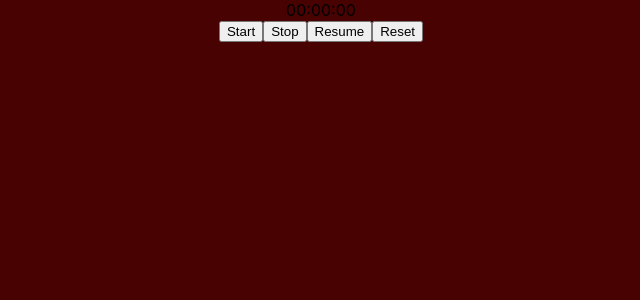
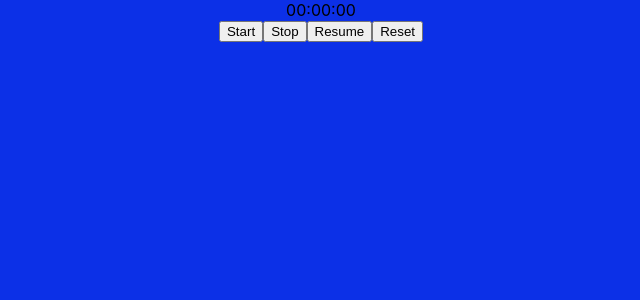
Before and after one commit to Trizzy570/react-timer, a React (Create React App) app: page / in a window 1280 px wide. Shown: the top 300 px of the page, without its empty margins (319-959 px from the left). Built offline with nearby package versions, Linux system fonts and the light colour scheme.

Commit message:
<background color>

```diff
--- a/src/index.css
+++ b/src/index.css
@@ -6,7 +6,7 @@ body {
   -webkit-font-smoothing: antialiased;
   -moz-osx-font-smoothing: grayscale;
 }
-body {background-color: rgb(73, 2, 2);}
+body {background-color: rgb(12, 48, 231);}
 code {
   font-family: source-code-pro, Menlo, Monaco, Consolas, 'Courier New',
     monospace;
```
